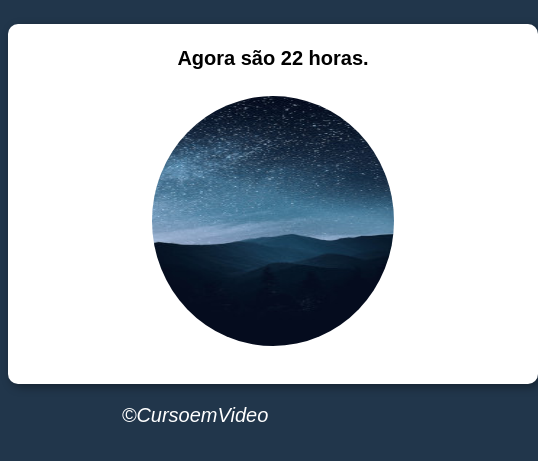
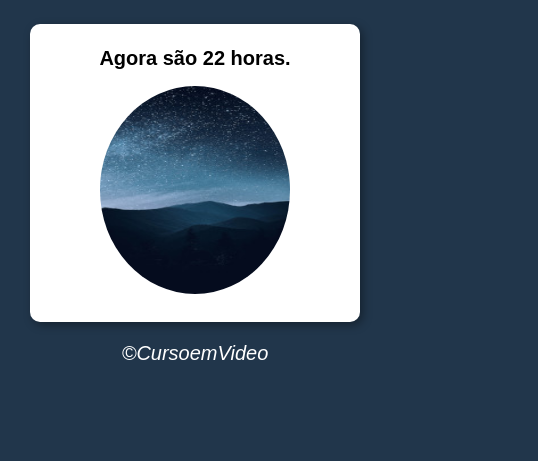
Before and after one commit to AndressaBenevidees/ex14-Hora-do-dia, a plain HTML site: page index.html in a window 390 px wide. Shown: the part 75-536 px from the top of the page, 538 px wide, since content can reach past the window. Drawn offline with Linux system fonts and the light colour scheme.

Commit message:
Update style.css

```diff
--- a/src/css/style.css
+++ b/src/css/style.css
@@ -38,3 +38,21 @@ footer {
   text-align: center;
   font-style: italic;
 }
+
+@media (max-width: 540px) {
+  #imagem {
+    width: 67%;
+    height: 208px;
+    padding: 0px;
+    margin: 0 auto;
+    border-radius: 50%;
+  }
+  section {
+    background-color: white;
+    border-radius: 10px;
+    padding: 15px;
+    width: 300px;
+    margin: auto;
+    box-shadow: 3px 3px 10px rgba(0, 0, 0, 0.363);
+}
+}
```
